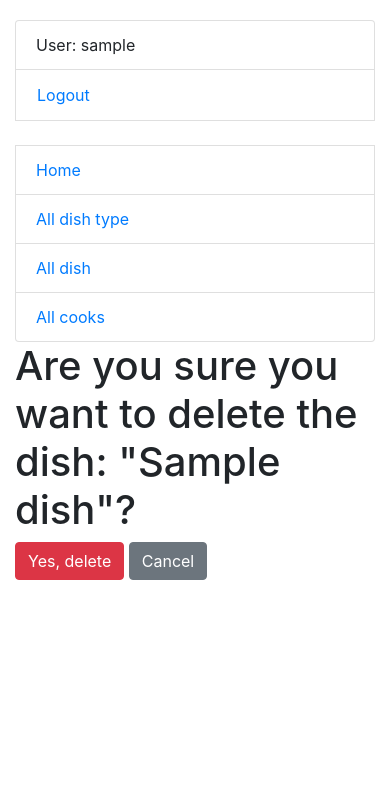
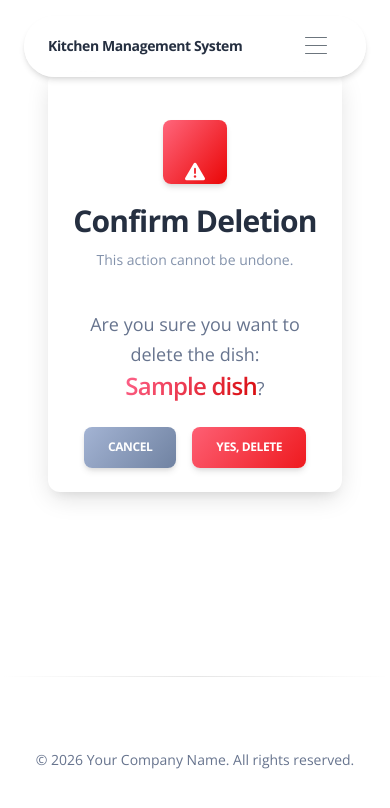
Before and after one commit to SerhiiAm/kitchen-management-system, a Django app: page /menu/dish/1/delete/ in a window 390 px wide. Shown: the top 808 px of the page. Run offline with Django 5.2, Linux system fonts and the light colour scheme; a user stored in the database is signed in; tables that the repository leaves empty hold one stand-in row (values such as "Sample post"); some libraries are stand-ins or nearby versions.

Commit message:
Update dish_delete_confirm.html page appearance

```diff
--- a/templates/kitchen/dish_confirm_delete.html
+++ b/templates/kitchen/dish_confirm_delete.html
@@ -1,17 +1,47 @@
-{% extends "base.html" %}
+{% extends "layouts/base-presentation.html" %}
+
+{% block title %}Delete Dish - {{ object.name }}{% endblock %}
 
 {% block content %}
+  <section class="py-5 m-4">
+    <div class="container">
+      <div class="row justify-content-center">
+        <div class="col-lg-6 col-md-8">
 
-  <h1>Are you sure you want to delete the dish: "{{ object.name }}"?</h1>
+          <div class="card shadow-lg border-radius-lg bg-white mb-4">
 
-  <form action="" method="post">
-    {% csrf_token %}
+            <div class="card-header bg-transparent pb-0 border-bottom-0 text-center mt-4">
+              <div
+                  class="icon icon-shape icon-lg bg-gradient-danger shadow text-center border-radius-md mb-3 mx-auto d-flex align-items-center justify-content-center">
+                <i class="fas fa-exclamation-triangle text-white opacity-10"></i>
+              </div>
+              <h3 class="font-weight-bolder text-dark m-0">Confirm Deletion</h3>
+              <p class="text-sm text-secondary mt-2">This action cannot be undone.</p>
+            </div>
 
-    <input type="submit" value="Yes, delete" class="btn btn-danger">
+            <div class="card-body text-center">
+              <p class="text-lg mb-4">
+                Are you sure you want to delete the dish: <br>
+                <strong class="text-gradient text-danger h4">{{ object.name }}</strong>?
+              </p>
 
+              <form action="" method="post" class="d-flex justify-content-center gap-3 mt-4">
+                {% csrf_token %}
 
-    <a href="{% url 'kitchen:dish-detail' pk=object.id %}" class="btn btn-secondary">
-      Cancel
-    </a>
-  </form>
+                <a href="{% url 'kitchen:dish-detail' pk=object.id %}" class="btn bg-gradient-secondary mb-0">
+                  Cancel
+                </a>
+
+                <button type="submit" class="btn bg-gradient-danger mb-0">
+                  Yes, delete
+                </button>
+              </form>
+            </div>
+
+          </div>
+
+        </div>
+      </div>
+    </div>
+  </section>
 {% endblock %}
```
